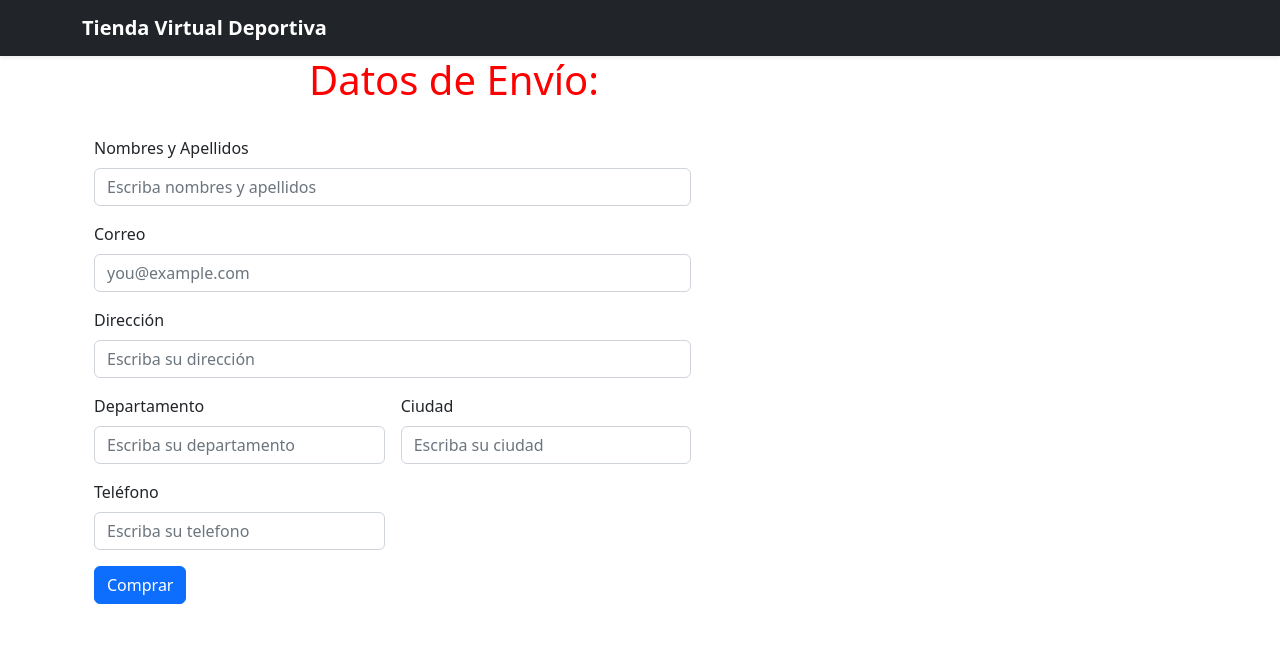
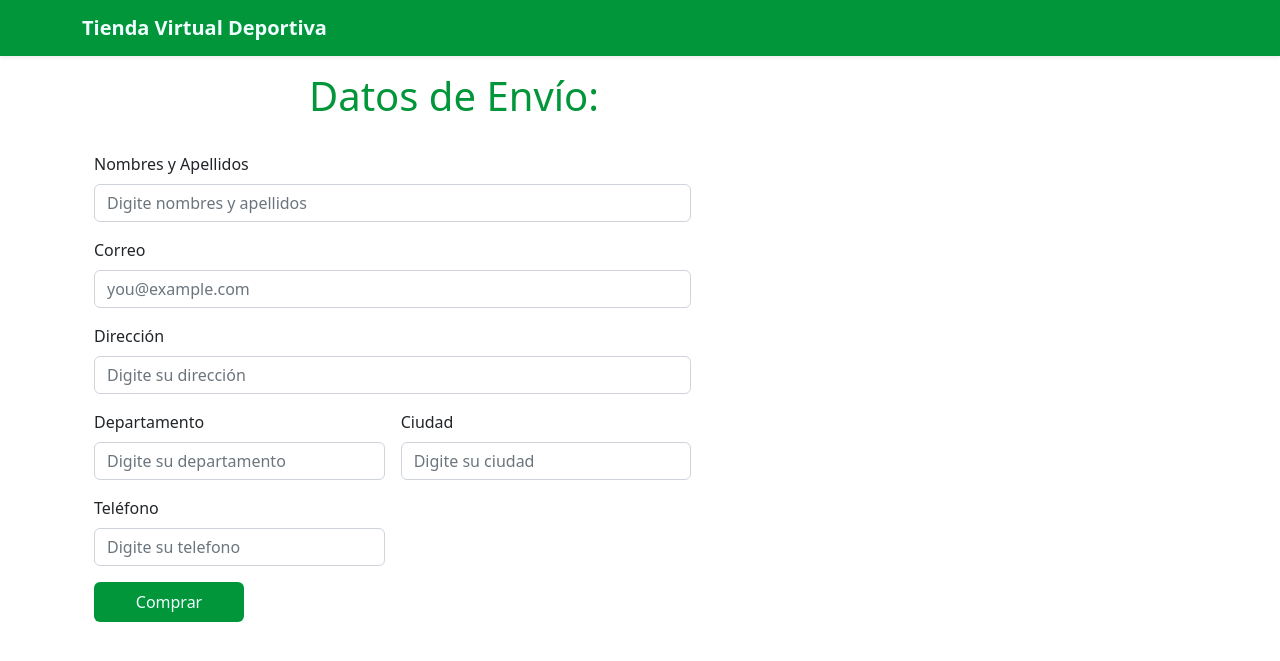
Before and after one commit to JeanPi22/django_Tienda_Depotiva, a Django app: page /agregar_compra/ in a window 1280 px wide. Shown: the top 661 px of the page. Run offline with Django 4.2, Linux system fonts and the light colour scheme.

Commit message:
Personalización

```diff
--- a/gestion_ventas/templates/base.html
+++ b/gestion_ventas/templates/base.html
@@ -16,9 +16,9 @@
 </head>
 <body>
   <header>
-    <div class="navbar navbar-expand-lg navbar-dark bg-dark shadow-sm">
+    <div class="navbar navbar-expand-lg navbar-light shadow-sm" style="background-color: #009639 ;">
       <div class="container">
-        <a href="#" class="navbar-brand">
+        <a href="#" class="navbar-brand" style="color:azure ;">
           <strong>Tienda Virtual Deportiva</strong>
         </a>
         <button class="navbar-toggler" type="button" data-bs-toggle="collapse" data-bs-target="#navbarHeader" aria-controls="navbarHeader" aria-expanded="false" aria-label="Toggle navigation">
--- a/gestion_ventas/templates/comprar_producto.html
+++ b/gestion_ventas/templates/comprar_producto.html
@@ -11,18 +11,22 @@
     </title>
 </head>
 
+<style>
+    .btn-personal{text-align: center ;width: 150px; height: 40px ;background-color: #009639; color: azure}
+</style>
+
 <body>
     <div class="col-md-7 col-lg-8">
-        <div class="container">
+        <div class="container mt-3">
 
-            <h1 style="text-align:center; color:red; margin-top: 3;" ,>Datos de Envío: </h1>
+            <h1 style="text-align:center; color:#009639; margin-top: 3;" ,>Datos de Envío: </h1>
 
             <form class="row g-3 mt-3" action="/agregar_compra/" method="POST">{% csrf_token%}
 
                 <div class="col-10">
                     <label for="nombre_apellido" class="form-label">Nombres y Apellidos</label>
                     <input type="text" class="form-control" name="nombre_apellido"
-                        placeholder="Escriba nombres y apellidos">
+                        placeholder="Digite nombres y apellidos">
                 </div>
 
                 <div class="col-10">
@@ -32,27 +36,27 @@
 
                 <div class="col-10">
                     <label for="direccion" class="form-label">Dirección</label>
-                    <input type="text" class="form-control" name="direccion" placeholder="Escriba su dirección">
+                    <input type="text" class="form-control" name="direccion" placeholder="Digite su dirección">
                 </div>
 
                 <div class="col-lg-5">
                     <label for="departamento" class="form-label">Departamento</label>
                     <input type="text" class="form-control" name="departamento"
-                        placeholder="Escriba su departamento">
+                        placeholder="Digite su departamento">
                 </div>
 
                 <div class="col-5">
                     <label for="ciudad" class="form-label">Ciudad</label>
-                    <input type="text" class="form-control" name="ciudad" placeholder="Escriba su ciudad">
+                    <input type="text" class="form-control" name="ciudad" placeholder="Digite su ciudad">
                 </div>
 
                 <div class="col-5">
                     <label for="telefono" class="form-label">Teléfono</label>
-                    <input type="text" class="form-control" name="telefono" placeholder="Escriba su telefono">
+                    <input type="text" class="form-control" name="telefono" placeholder="Digite su telefono">
                 </div>
 
                 <div class="col-12">
-                    <input type="submit" class="btn btn-primary" value="Comprar">
+                    <input type="submit" class="btn btn-personal" value="Comprar">
                 </div>
 
             </form>
--- a/gestion_ventas/urls.py
+++ b/gestion_ventas/urls.py
@@ -4,7 +4,6 @@ from django.conf import settings
 from django.contrib.staticfiles.urls import static
 
 urlpatterns = [
-    #path('inicio/', views.Inicio, name="inicio"),
     path('', views.ver_productos, name="ver_productos"),
     path('agregar_compra/', views.agregar_compra, name="agregar_compra"),
 ] + static(settings.MEDIA_URL, document_root=settings.MEDIA_ROOT)
--- a/gestion_ventas/views.py
+++ b/gestion_ventas/views.py
@@ -3,10 +3,6 @@ from gestion_ventas.models import Productos, Cliente
 from django.http import HttpResponse
 
 # Create your views here.
-
-#def Inicio(request):
-    #return render(request, "inicio.html")
-
 
 def ver_productos(request):
     productos = Productos.objects.all()
```
Also changed, not shown: gestion_ventas/templates/ver_productos.html (+6 -2 lines), db.sqlite3, images/camiseta-silueta-escudo-negra-atletico-nacional-2022.jpg (added), images/chaqueta-rompevientos.jpg (added), images/sandalia-rider-negra-atletico-nacional-2022.jpg (added), 1 other file.
